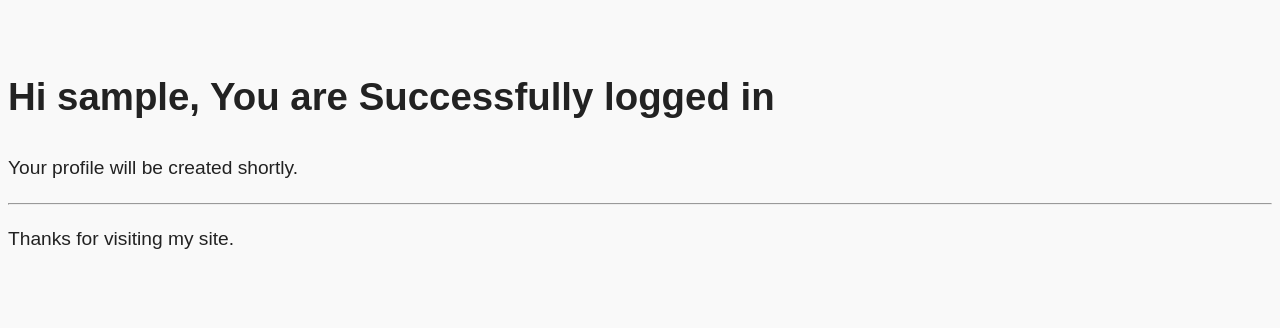
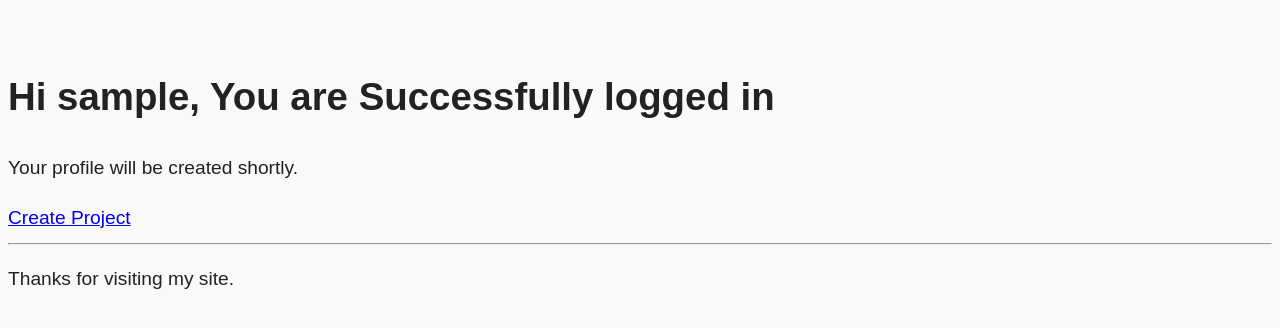
Before and after one commit to kmvinoth/djtest, a Django app: page /accounts/check in a window 1280 px wide. Shown: the part 68-396 px from the top of the page. Run offline with Django 3.2, Linux system fonts and the light colour scheme; the visitor is signed in with stand-in values (Sample User, id 1).

Commit message:
Add create_project in view and link in profile template

```diff
--- a/accounts/templates/accounts/check.html
+++ b/accounts/templates/accounts/check.html
@@ -14,6 +14,8 @@
 
     <p>Your profile will be created shortly.</p>
 
+    <a href="/accounts/create_project"> Create Project </a>
+
 {#    Add this functionality in User profile#}
 {#    <a href="password_change">Change Password</a><br>#}
 
--- a/accounts/urls.py
+++ b/accounts/urls.py
@@ -25,6 +25,8 @@ urlpatterns = [
 
     url(r'^profile$', views.update_profile, name='profile'),
 
+    url(r'^create_project$', views.create_project, name='create_project'),
+
     url(r'^password_reset$', auth_views.password_reset,
         {'template_name': 'accounts/password_reset.html', 'email_template_name': 'accounts/password_reset_email.html',
          'subject_template_name': 'accounts/password_reset_subject.txt', 'post_reset_redirect': 'password_reset_done'},
--- a/accounts/views.py
+++ b/accounts/views.py
@@ -1,5 +1,5 @@
-from django.shortcuts import render, redirect
-from django.contrib.auth.decorators import login_required
+from django.shortcuts import render, redirect, HttpResponse
+from django.contrib.auth.decorators import login_required, user_passes_test
 # required for database transactions, ref: simpleisbetterthancomplex
 from django.db import transaction
 # required for profile update, ref: simpleisbetterthancomplex
@@ -28,7 +28,7 @@ def update_profile(request):
             messages.success(request, 'Your profile was successfully updated!')
             return redirect('/accounts/profile')
         else:
-            messages.error(request, 'Please correct the error below.')
+            messages.error(request, 'Please correct the error above.')
     else:
         user_form = UserForm(instance=request.user)
         profile_form = UserProfileForm(instance=request.user.userprofile)
@@ -36,3 +36,9 @@ def update_profile(request):
         'user_form': user_form,
         'profile_form': profile_form
     })
+
+
+@login_required(login_url='/accounts/login')
+@user_passes_test(lambda u: u.is_staff)
+def create_project(request):
+    return HttpResponse("You can create project and you can create group")
```
Also changed, not shown: accounts/templates/accounts/profile.html (+8 -0 lines).
